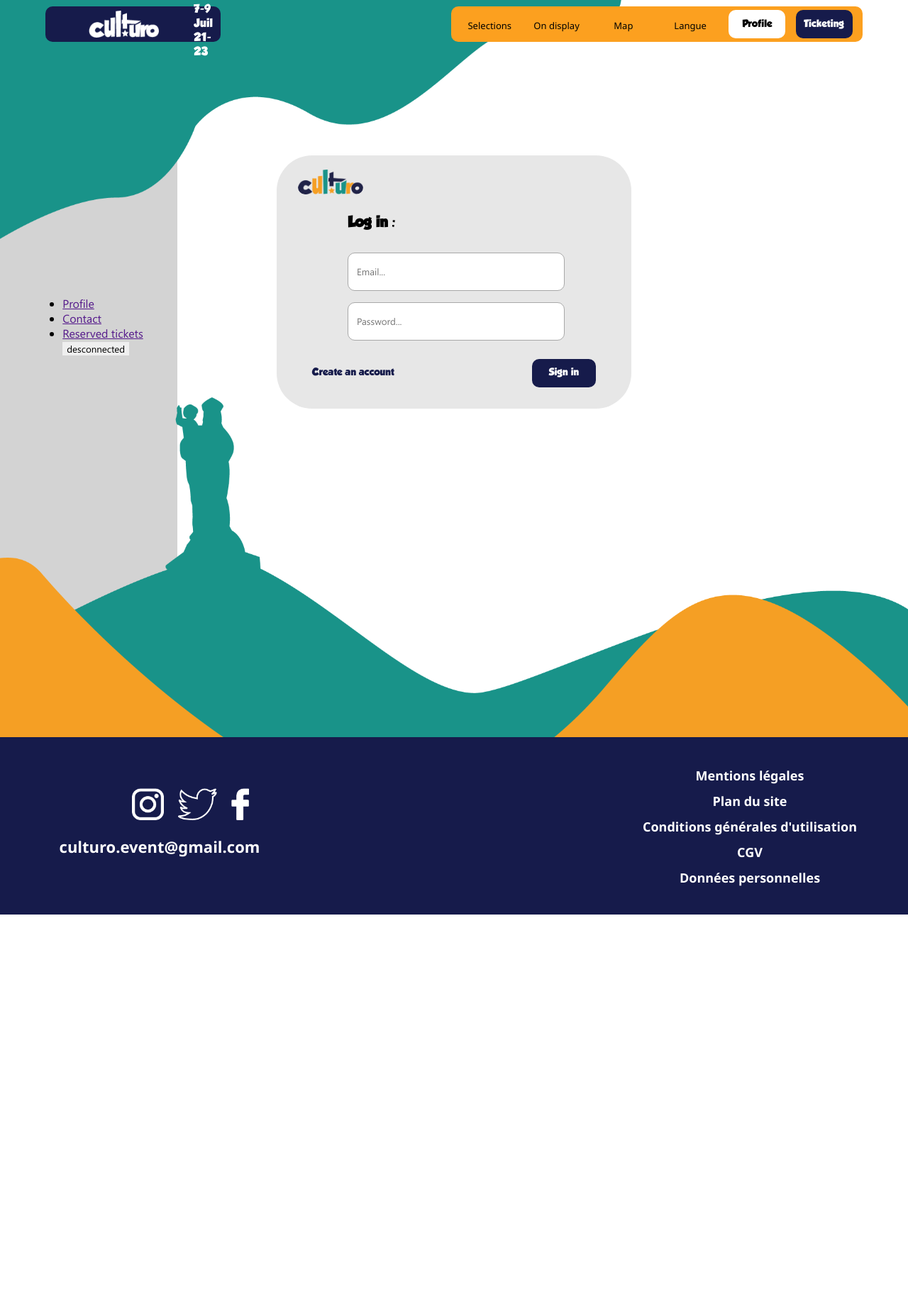
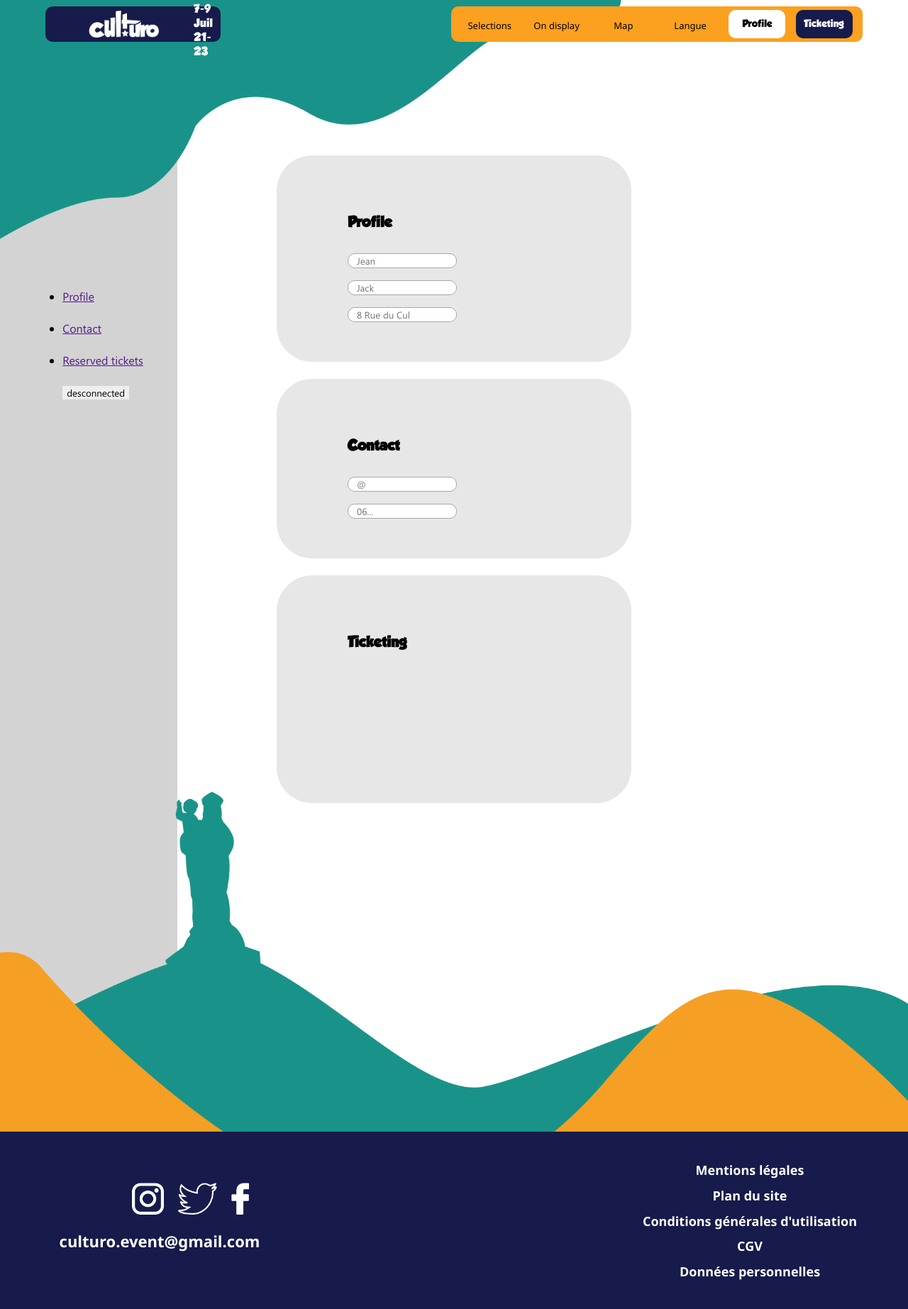
Before and after one commit to 5quentin/WebWeek-Culturo, a PHP site: page /profile.php in a window 1280 px wide. Shown: the part 23-1868 px from the top of the page at 71% size. Before the commit the page ends 1312 px from the top, so only its background shows below. Run offline with PHP 8.4, Linux system fonts and the light colour scheme.

Commit message:
:tropical_fish:

```diff
--- a/partieWeb/css/index.css
+++ b/partieWeb/css/index.css
@@ -151,29 +149,11 @@ flex-direction: column;
 
   .titre{
     font-family: 'GROBOLD';
-  margin : 0;
-  margin-bottom: 0.2em;
-}
-
-.titreE{
-  font-family: 'GROBOLD';
-  font-size: 25px;
-  font-weight: 200;
-  margin : 0;
-}
-
-
-.learn {
-  margin : 0;
-  font-weight: 700;
-  font-family: 'Segoe UI';
   }
 
 
   .leint p {
     font-family: 'Segoe UI';
-  font-size: 21px;
-  font-weight: 600;
   }
 
   /* partie map */
@@ -289,12 +253,13 @@ flex-direction: column;
 
   /* Profile Page */
 
+
   .sideContainer{
     display: flex;
     position: absolute;
     flex-direction: column;
     width: 250px;
-  height: 100vh;
+    height: 90%;
     justify-content: center;
     align-items: center;
     background-color: lightgray;
@@ -331,7 +296,6 @@ form h2 {
   }
 
   .titre {
-  margin-top: 70px;
 
     display: flex;
     justify-content: flex-start;
@@ -349,6 +313,15 @@ form h2 {
     width: 100%;
   }
 
+  .space2 {
+    height: 3vh;
+    width: 100%;
+  }
+
+  .space3 {
+    height: 100vh;
+    width: 100%;
+  }
 
   form {
     padding-bottom: 30px;
--- a/partieWeb/profile.php
+++ b/partieWeb/profile.php
@@ -19,9 +19,13 @@
     <div class="sidebar">
       <ul>
         <li><a href="">Profile</a></li>
+        <div class="space2"></div>
         <li><a href="">Contact</a></li>
+        <div class="space2"></div>
         <li><a href="">Reserved tickets</a></li>
+        <div class="space2"></div>
         <input type="button" value="desconnected">
+        <div class="space3"></div>
       </ul>
     </div>
   </div>
@@ -30,30 +34,69 @@
 
   <div class="container">
     <div class="space"></div>
-    <form class="signin" method="POST" action="connexion.php" enctype="multipart/form-data">
-      <img src="./images/logo.png">
+    <form>
 
       <div class="centre">
 
-        <div class="titre"><h2>Log in :</h2></div>
+        <div class="titre"><h2>Profile</h2></div>
 
         <p>
-          <input type="email" name="email" placeholder="Email..." required>
+          <input type="text" name="name" placeholder="Jean" required>
         </p>
 
         <p>
-          <input type="password" name="mdp" placeholder="Password..." required>
+          <input type="text" name="firstname" placeholder="Jack" required>
         </p>
 
-      </div>
+        <p>
+          <input type="text" name="adresse" placeholder="8 Rue du Cul" required>
+        </p>
 
-      <div class="boutton">
-        <a href="./inscription.php">Create an account</a>
-        <input type="submit" name="connex" value="Sign in">
       </div>
 
     </form>
   </div>
 
+
+  <div class="container">
+    <div class="space2"></div>
+    <form>
+
+      <div class="centre">
+
+        <div class="titre"><h2>Contact</h2></div>
+
+        <p>
+          <input type="text" name="Email adress" placeholder="@" required>
+        </p>
+
+        <p>
+          <input type="text" name="Phone number" placeholder="06..." required>
+        </p>
+
+      </div>
+
+    </form>
+  </div>
+
+
+
+
+  <div class="container">
+    <div class="space2"></div>
+    <form>
+
+      <div class="centre">
+
+        <div class="titre"><h2>Ticketing</h2></div>
+
+        <div class="space"></div>
+      </div>
+
+    </form>
+  </div>
+
+
+
   <?php include './header_footer/footer.html';?>
 </body>
```
Also changed, not shown: other parts of partieWeb/css/index.css (+8 -26 lines). Lines whose indentation alone changed are shown as unchanged.
